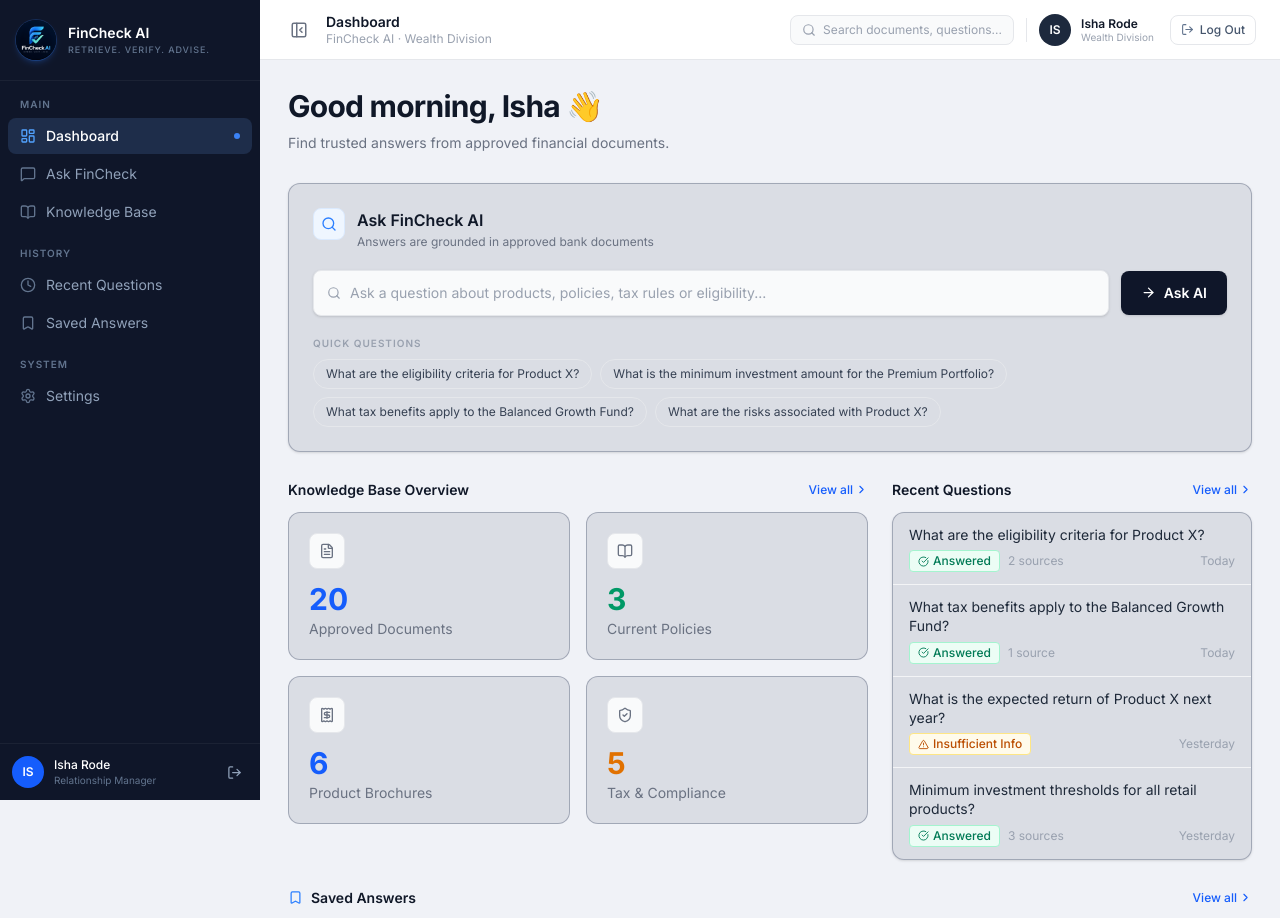
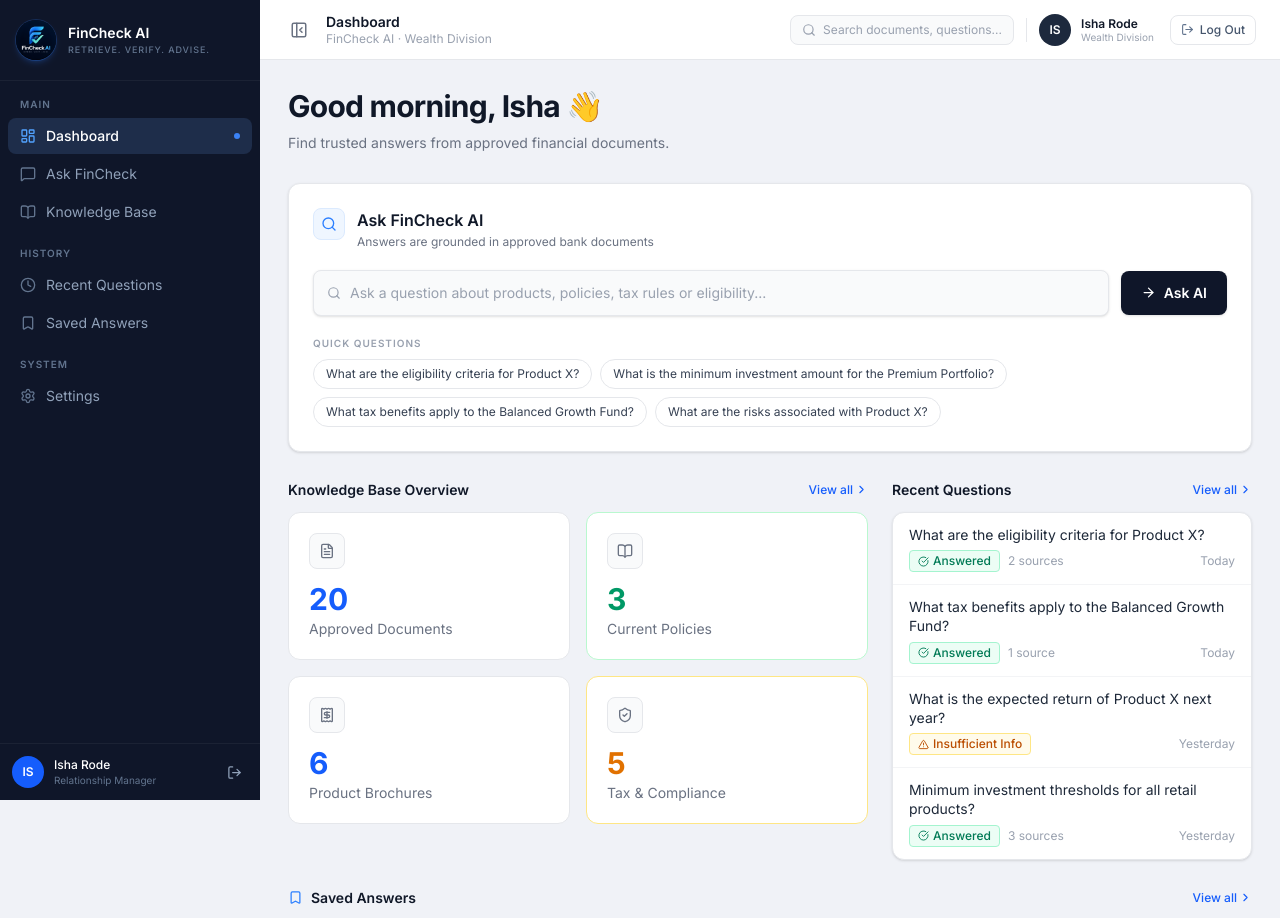
Before and after one commit to IshaRode/FinCheck-AI, a Next.js app in the folder fincheck-ai-app/: page /dashboard in a window 1280 px wide. Shown: the top 918 px of the page. Built offline with nearby package versions, Linux system fonts and the light colour scheme.

Commit message:
Improve dashboard UI consistency

```diff
--- a/fincheck-ai-app/app/dashboard/page.tsx
+++ b/fincheck-ai-app/app/dashboard/page.tsx
@@ -39,7 +39,7 @@ export default function DashboardPage() {
 
   return (
     <MainLayout title="Dashboard" subtitle="FinCheck AI · Wealth Division">
-      <div className="px-7 py-7">
+      <div className="px-4 py-6 sm:px-7 sm:py-7">
         {/* Greeting */}
         <div className="mb-7">
           <h2 className="text-3xl font-bold tracking-tight text-gray-900">Good morning, Isha  👋</h2>
@@ -49,7 +49,7 @@ export default function DashboardPage() {
         </div>
 
         {/* Ask FinCheck AI Card */}
-        <Card className="mb-7 !bg-[#1e2d4a]/10 !border-[#1e2d4a]/30" padding="lg">
+        <Card className="mb-7 border-gray-200 transition-shadow hover:shadow-md" padding="lg">
           <div className="flex items-start gap-3 mb-5">
             <div className="w-8 h-8 rounded-lg bg-blue-50 border border-blue-100 flex items-center justify-center flex-shrink-0">
               <Search size={16} className="text-blue-500" />
@@ -123,28 +123,28 @@ export default function DashboardPage() {
                 label="Approved Documents"
                 icon={<FileText size={16} />}
                 variant="default"
-                className="!bg-[#1e2d4a]/10 !border-[#1e2d4a]/30 transition-all duration-200 hover:-translate-y-0.5 hover:shadow-md"
+                className="transition-all duration-200 hover:-translate-y-0.5 hover:shadow-md"
               />
               <KpiCard
                 value={knowledgeBaseStats.currentPolicies}
                 label="Current Policies"
                 icon={<BookOpen size={16} />}
                 variant="green"
-                className="!bg-[#1e2d4a]/10 !border-[#1e2d4a]/30 transition-all duration-200 hover:-translate-y-0.5 hover:shadow-md"
+                className="transition-all duration-200 hover:-translate-y-0.5 hover:shadow-md"
               />
               <KpiCard
                 value={knowledgeBaseStats.productBrochures}
                 label="Product Brochures"
                 icon={<Receipt size={16} />}
                 variant="default"
-                className="!bg-[#1e2d4a]/10 !border-[#1e2d4a]/30 transition-all duration-200 hover:-translate-y-0.5 hover:shadow-md"
+                className="transition-all duration-200 hover:-translate-y-0.5 hover:shadow-md"
               />
               <KpiCard
                 value={knowledgeBaseStats.taxCompliance}
                 label="Tax &amp; Compliance"
                 icon={<ShieldCheck size={16} />}
                 variant="amber"
-                className="!bg-[#1e2d4a]/10 !border-[#1e2d4a]/30 transition-all duration-200 hover:-translate-y-0.5 hover:shadow-md"
+                className="transition-all duration-200 hover:-translate-y-0.5 hover:shadow-md"
               />
             </div>
           </div>
@@ -160,7 +160,7 @@ export default function DashboardPage() {
                 View all <ChevronRight size={13} />
               </button>
             </div>
-            <Card className="!bg-[#1e2d4a]/10 !border-[#1e2d4a]/30" padding="none">
+            <Card className="border-gray-200" padding="none">
               <ul className="divide-y divide-gray-100">
                 {recentQuestions.map((q) => (
                   <li
@@ -203,7 +203,7 @@ export default function DashboardPage() {
               View all <ChevronRight size={13} />
             </button>
           </div>
-          <Card className="!bg-[#1e2d4a]/10 !border-[#1e2d4a]/30" padding="none">
+          <Card className="border-gray-200" padding="none">
             <div className="grid grid-cols-1 md:grid-cols-3 divide-y md:divide-y-0 md:divide-x divide-gray-100">
               {savedAnswers.slice(0, 3).map((answer) => (
                 <button
```
